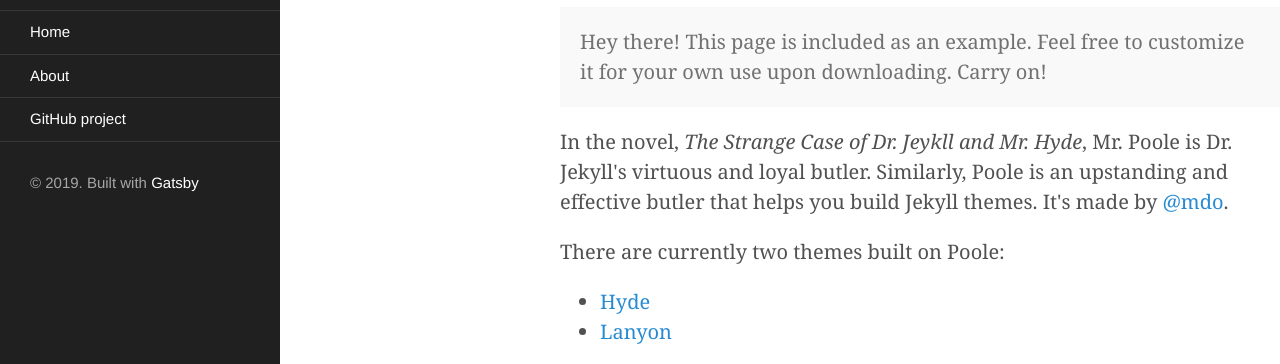
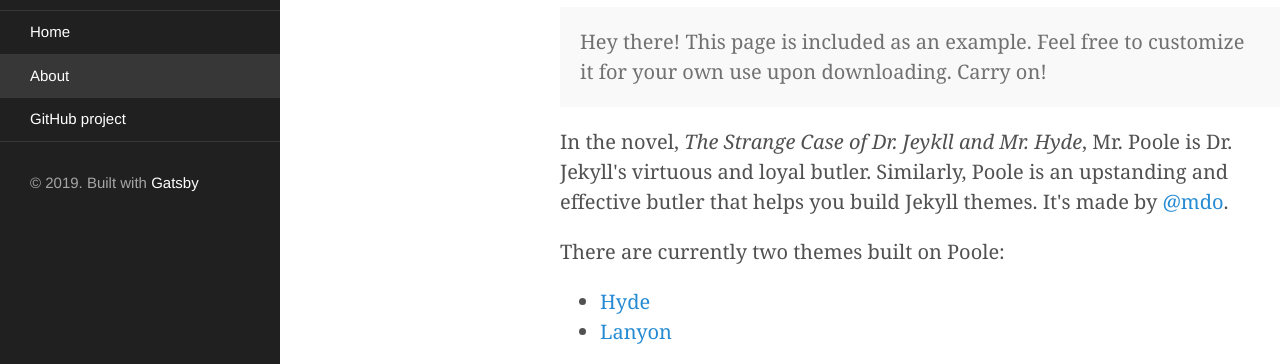
Before and after one commit to mediasittich/gatsby-starter-lanyon, a Gatsby site: page /about in a window 1280 px wide. Both pictures are taken after a click on the label 45 px from the left and 36 px from the top of the page. Shown: the part 185-549 px from the top of the page. Built offline with nearby package versions, Linux system fonts and the light colour scheme; Gatsby itself is replaced by a stand-in of ours.

Commit message:
add active state to navlinks

```diff
--- a/src/components/sidebar.js
+++ b/src/components/sidebar.js
@@ -1,6 +1,13 @@
 import React, { Component } from 'react';
 import ReactDOM from 'react-dom';
 import { Link } from 'gatsby';
+
+const isActive = ({ isCurrent }) =>
+    isCurrent ? { className: "sidebar-nav-item active" } : null;
+
+const ExactNavLink = props => {
+    return <Link getProps={isActive} {...props} />
+}
 
 class Sidebar extends Component {
     constructor(props) {
@@ -66,8 +73,8 @@ class Sidebar extends Component {
                     </header>
 
                     <nav className="sidebar-nav">
-                        <Link to="/" className="sidebar-nav-item">Home</Link>
-                        <Link to="/about" className="sidebar-nav-item">About</Link>
+                        <ExactNavLink to="/" className="sidebar-nav-item">Home</ExactNavLink>
+                        <ExactNavLink to="/about" className="sidebar-nav-item">About</ExactNavLink>
                         <a href="http://github.org" className="sidebar-nav-item">GitHub project</a>
                     </nav>
 
```
